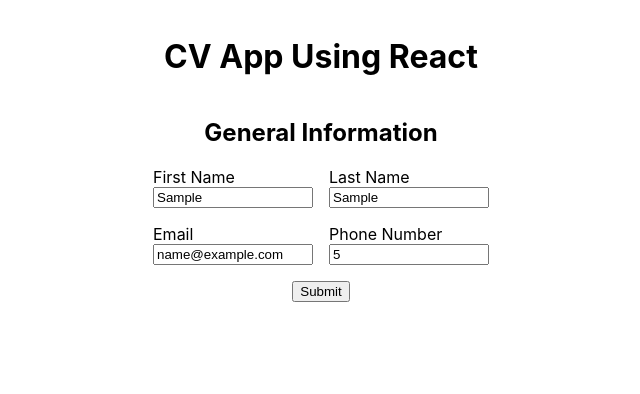
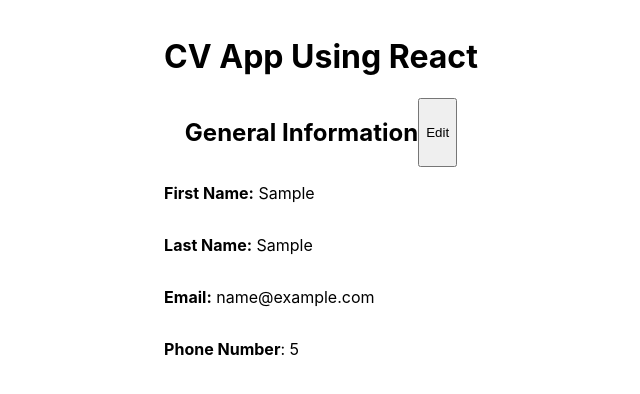
Before and after one commit to Eroth97/cv-project, a React (Create React App) app: page / in a window 1280 px wide. Both pictures are taken after typing "Sample", "Sample", "name@example.com", "5" into the empty fields and a click on the button "Submit". Shown: the top 394 px of the page, without its empty margins (319-959 px from the left). Built offline with nearby package versions, Linux system fonts and the light colour scheme.

Commit message:
Make editing possible at GeneralInfo component

```diff
--- a/src/components/GeneralInfo.js
+++ b/src/components/GeneralInfo.js
@@ -7,56 +7,76 @@ class GeneralInfo extends Component{
       firstName: '',
       lastName: '',
       email: '',
-      phone: 0,
+      phone: '',
+      edit: true,
     }
     this.handleSubmission = this.handleSubmission.bind(this);
     this.handleChange = this.handleChange.bind(this);
+    this.changeLayout = this.changeLayout.bind(this);
   }
 
   handleChange(event){
-    let {firstName, lastName, email, phone} = this.state;
+    let {firstName, lastName, email, phone, edit} = this.state;
     if (event.target.name === 'firstName') {firstName = event.target.value}
     else if (event.target.name === 'lastName') {lastName = event.target.value}
     else if (event.target.name === 'email') {email = event.target.value}
     else if (event.target.name === 'phone') {phone = event.target.value}
 
-    this.setState({firstName, lastName, email, phone});
+    this.setState({firstName, lastName, email, phone, edit});
   }
 
   handleSubmission(event){
     event.preventDefault();
-    console.log(this.state);
+    this.changeLayout();
+  }
+
+  changeLayout(){
+    let {firstName, lastName, email, phone, edit} = this.state;
+    edit = edit? false: true;
+    this.setState({firstName, lastName, email, phone, edit});
   }
 
   render(){
+    if (this.state.edit === true){
     return(<div className='column'>
       <h2>General Information</h2>
       <form action='' onSubmit={this.handleSubmission}>
         <div className='column'>
           <label htmlFor='firstName'>First Name</label>
-          <input name='firstName' type='text' onChange={this.handleChange} required />
+          <input name='firstName' type='text' onChange={this.handleChange} value={this.state.firstName} required />
         </div>
 
         <div className='column'>
           <label htmlFor='lastName'>Last Name</label>
-          <input name='lastName' type='text' onChange={this.handleChange} required />
+          <input name='lastName' type='text' onChange={this.handleChange} value={this.state.lastName} required />
         </div>
 
         <div className='column'>
           <label htmlFor='email'>Email</label>
-          <input name='email' type='email' onChange={this.handleChange} required />
+          <input name='email' type='email' onChange={this.handleChange} value={this.state.email} required />
         </div>
 
         <div className='column'>
           <label htmlFor='phone'>Phone Number</label>
-          <input name='phone' type='number' onChange={this.handleChange} required />
+          <input name='phone' type='number' onChange={this.handleChange} value={this.state.phone} required />
         </div>
 
         <div id='button1'>
           <button type="submit"> Submit</button>
         </div>
       </form>
-    </div>)
+    </div>)} else{
+      return (<div className='column'>
+        <div>
+          <h2>General Information</h2>
+          <button onClick={this.changeLayout}>Edit</button>
+        </div>
+        <p><b>First Name:</b> {this.state.firstName}</p>
+        <p><b>Last Name:</b> {this.state.lastName}</p>
+        <p><b>Email:</b> {this.state.email}</p>
+        <p><b>Phone Number</b>: {this.state.phone}</p>
+        </div>);
+    }
   }
 }
 
```
